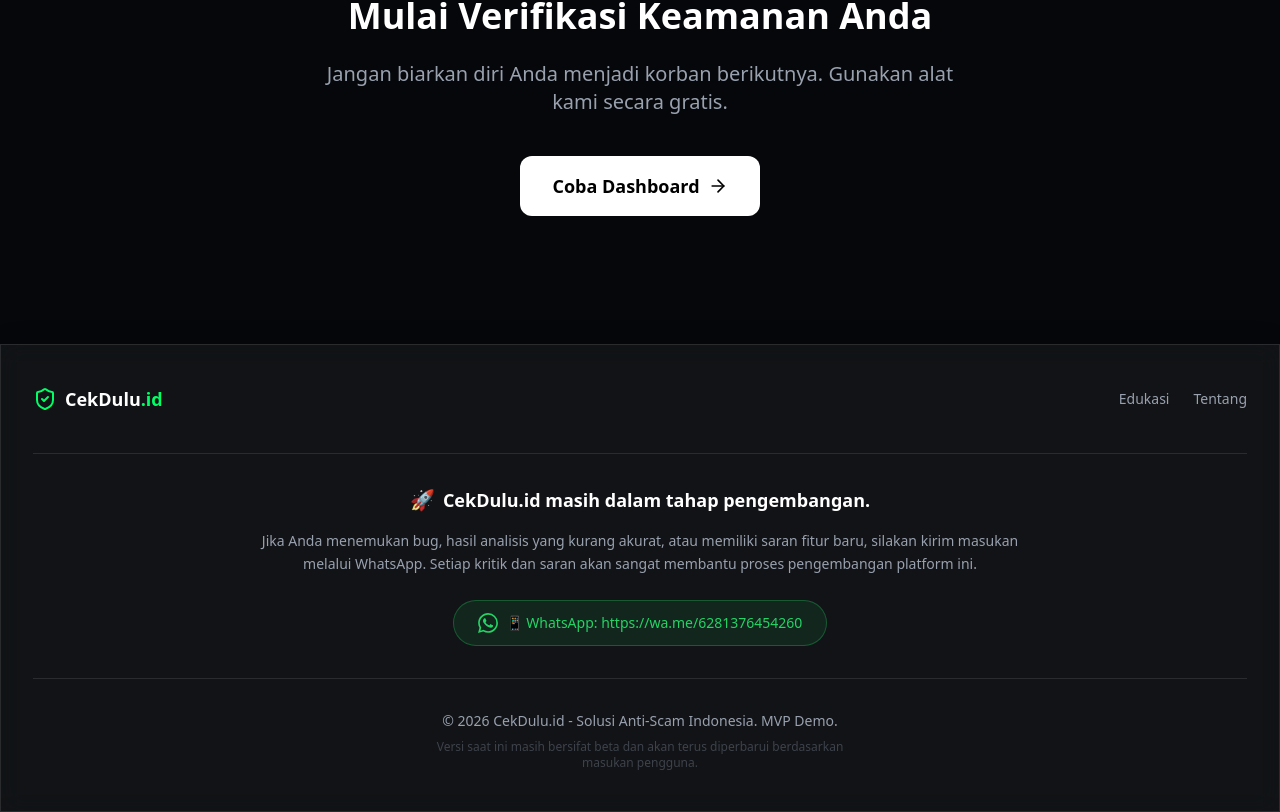
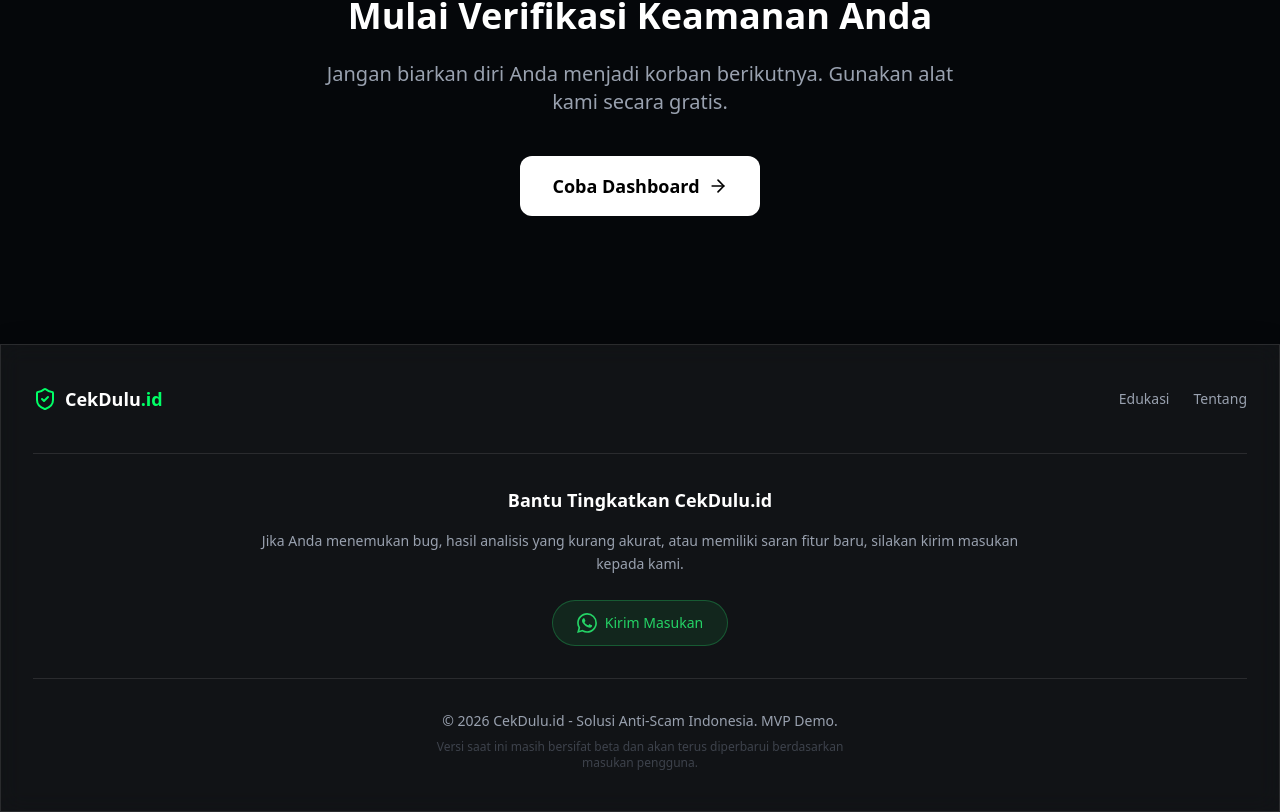
Before and after one commit to deks871/cekdulu-id, a Next.js app: page / in a window 1280 px wide. Shown: the part 1934-2746 px from the top of the page. Built offline with nearby package versions, Linux system fonts and the light colour scheme.

Commit message:
Improve footer feedback section

```diff
--- a/src/components/Footer.tsx
+++ b/src/components/Footer.tsx
@@ -29,10 +29,10 @@ export default function Footer() {
         <div className="border-t border-b border-glass-border py-8 mb-8">
           <div className="flex flex-col items-center text-center gap-4 max-w-3xl mx-auto">
             <h3 className="text-white font-bold text-lg flex items-center justify-center gap-2">
-              <span className="text-xl">🚀</span> CekDulu.id masih dalam tahap pengembangan.
+              Bantu Tingkatkan CekDulu.id
             </h3>
             <p className="text-gray-400 text-sm leading-relaxed">
-              Jika Anda menemukan bug, hasil analisis yang kurang akurat, atau memiliki saran fitur baru, silakan kirim masukan melalui WhatsApp. Setiap kritik dan saran akan sangat membantu proses pengembangan platform ini.
+              Jika Anda menemukan bug, hasil analisis yang kurang akurat, atau memiliki saran fitur baru, silakan kirim masukan kepada kami.
             </p>
             <a
               href="https://wa.me/6288210960161"
@@ -47,7 +47,7 @@ export default function Footer() {
               >
                 <path d="M17.472 14.382c-.297-.149-1.758-.867-2.03-.967-.273-.099-.471-.148-.67.15-.197.297-.767.966-.94 1.164-.173.199-.347.223-.644.075-.297-.15-1.255-.463-2.39-1.475-.883-.788-1.48-1.761-1.653-2.059-.173-.297-.018-.458.13-.606.134-.133.298-.347.446-.52.149-.174.198-.298.298-.497.099-.198.05-.371-.025-.52-.075-.149-.669-1.612-.916-2.207-.242-.579-.487-.5-.669-.51-.173-.008-.371-.01-.57-.01-.198 0-.52.074-.792.372-.272.297-1.04 1.016-1.04 2.479 0 1.462 1.065 2.875 1.213 3.074.149.198 2.096 3.2 5.077 4.487.709.306 1.262.489 1.694.625.712.227 1.36.195 1.871.118.571-.085 1.758-.719 2.006-1.413.248-.694.248-1.289.173-1.413-.074-.124-.272-.198-.57-.347m-5.421 7.403h-.004a9.87 9.87 0 01-5.031-1.378l-.361-.214-3.741.982.998-3.648-.235-.374a9.86 9.86 0 01-1.51-5.26c.001-5.45 4.436-9.884 9.888-9.884 2.64 0 5.122 1.03 6.988 2.898a9.825 9.825 0 012.893 6.994c-.003 5.45-4.437 9.884-9.885 9.884m8.413-18.297A11.815 11.815 0 0012.05 0C5.495 0 .16 5.335.157 11.892c0 2.096.547 4.142 1.588 5.945L.057 24l6.305-1.654a11.882 11.882 0 005.683 1.448h.005c6.554 0 11.89-5.335 11.893-11.893a11.821 11.821 0 00-3.48-8.413z" />
               </svg>
-              📱 WhatsApp: https://wa.me/6281376454260
+              Kirim Masukan
             </a>
           </div>
         </div>
```
